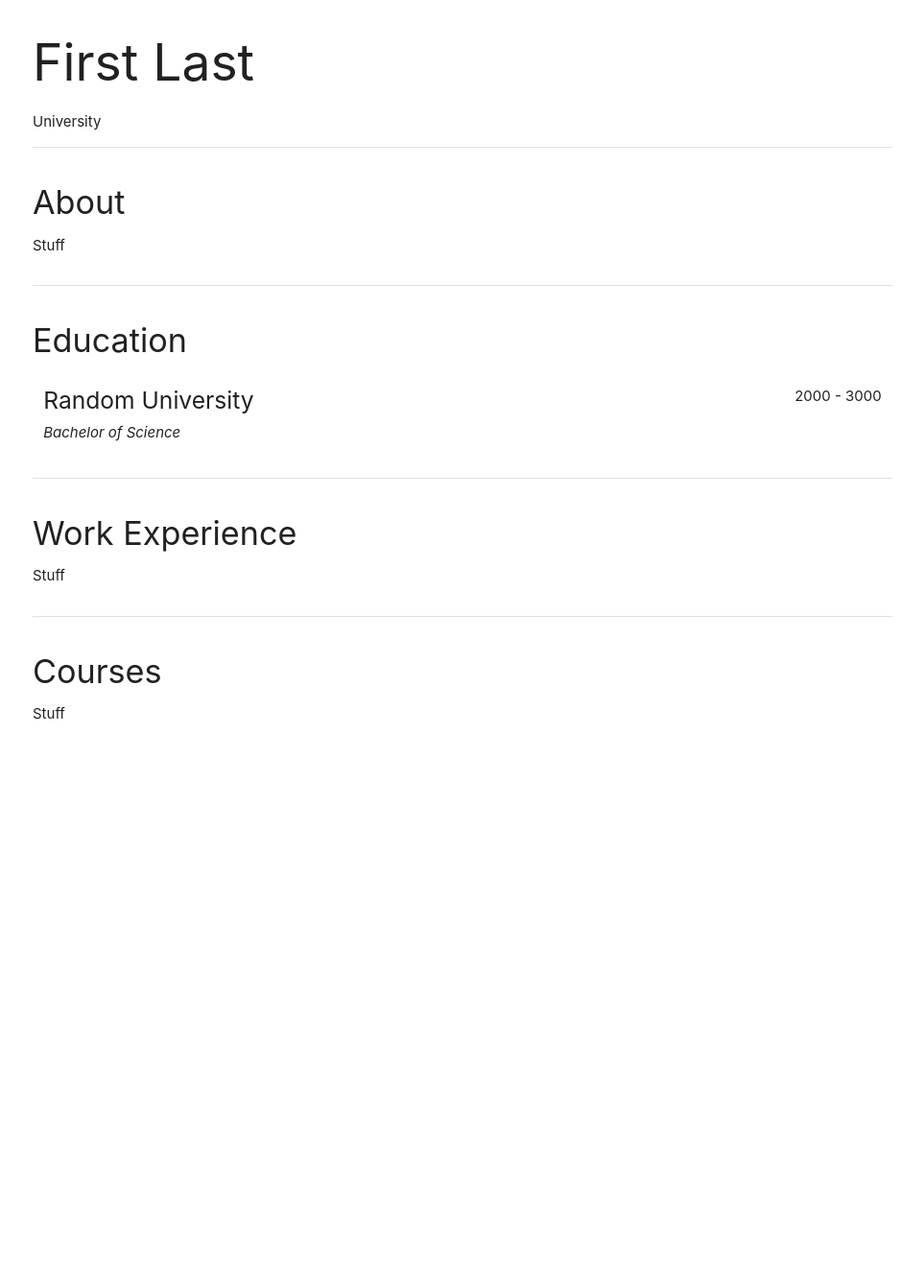
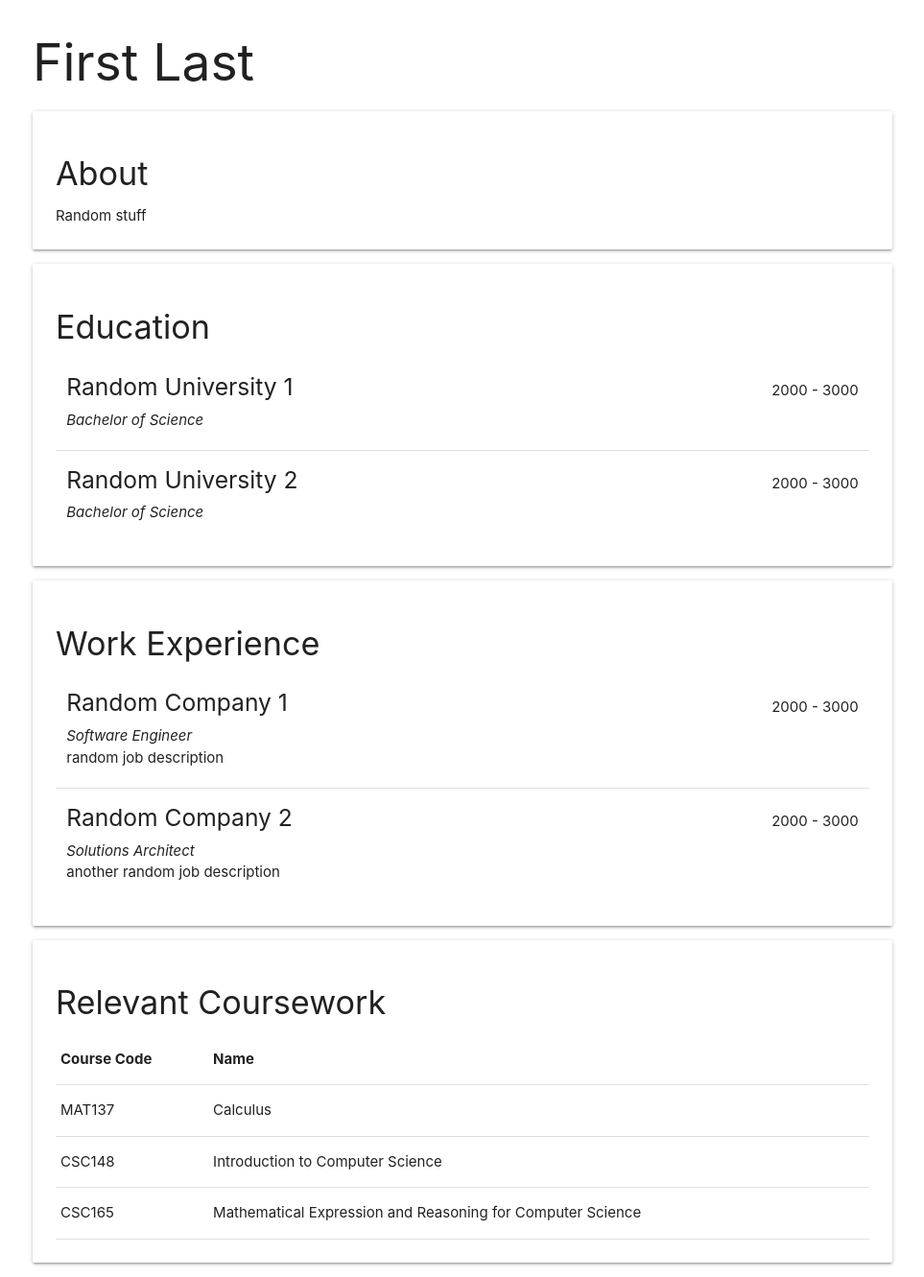
Before and after one commit to finaud/research-positions, a Flask app: template templates/student/profile.html in a window 1280 px wide. Shown: the whole page at 96% size, without its empty margins (158-1121 px from the left). Before the commit the page ends 750 px from the top, so only its background shows below. Run offline with Flask 2, Linux system fonts and the light colour scheme; the template is opened without the code that fills it, so the values that code supplies are empty; some libraries are stand-ins or nearby versions.

Commit message:
improved student profile page

```diff
--- a/templates/student/profile.html
+++ b/templates/student/profile.html
@@ -3,38 +3,105 @@
 {% block content %}
 <div class="container">
   <h2>First Last</h2>
-  <p>University</p>
 
-  <div class="divider"></div>
-  <div class="section">
+  <div class="card">
+    <div class="card-content">
       <h4>About</h4>
-    <p>Stuff</p>
+      <p>Random stuff</p>
+    </div>
   </div>
 
-  <div class="divider"></div>
-  <div class="section">
+  <div class="card">
+    <div class="card-content">
       <h4>Education</h4>
       <div>
         <div class="row">
           <div class="col s6">
-          <h5>Random University</h5>
+            <h5>Random University 1</h5>
             <em>Bachelor of Science</em>
           </div>
-        <div class="col s6 right-align"><p>2000 - 3000</p></div>
+          <div class="col s6 right-align">
+            <br />
+            <p>2000 - 3000</p>
+          </div>
+        </div>
+      </div>
+      <div class="divider"></div>
+      <div>
+        <div class="row">
+          <div class="col s6">
+            <h5>Random University 2</h5>
+            <em>Bachelor of Science</em>
+          </div>
+          <div class="col s6 right-align">
+            <br />
+            <p>2000 - 3000</p>
+          </div>
+        </div>
       </div>
     </div>
   </div>
 
+  <div class="card">
+    <div class="card-content">
+      <h4>Work Experience</h4>
+      <div>
+        <div class="row">
+          <div class="col s6">
+            <h5>Random Company 1</h5>
+            <em>Software Engineer</em>
+            <p>random job description</p>
+          </div>
+          <div class="col s6 right-align">
+            <br />
+            <p>2000 - 3000</p>
+          </div>
+        </div>
+      </div>
       <div class="divider"></div>
-  <div class="section">
-    <h4>Work Experience</h4>
-    <p>Stuff</p>
+      <div>
+        <div class="row">
+          <div class="col s6">
+            <h5>Random Company 2</h5>
+            <em>Solutions Architect</em>
+            <p>another random job description</p>
+          </div>
+          <div class="col s6 right-align">
+            <br />
+            <p>2000 - 3000</p>
+          </div>
+        </div>
+      </div>
+    </div>
   </div>
 
-  <div class="divider"></div>
-  <div class="section">
-    <h4>Courses</h4>
-    <p>Stuff</p>
+  <div class="card">
+    <div class="card-content">
+      <h4>Relevant Coursework</h4>
+      <table>
+        <thead>
+          <tr>
+              <th>Course Code</th>
+              <th>Name</th>
+          </tr>
+        </thead>
+
+        <tbody>
+          <tr>
+            <td>MAT137</td>
+            <td>Calculus</td>
+          </tr>
+          <tr>
+            <td>CSC148</td>
+            <td>Introduction to Computer Science</td>
+          </tr>
+          <tr>
+            <td>CSC165</td>
+            <td>Mathematical Expression and Reasoning for Computer Science</td>
+          </tr>
+        </tbody>
+      </table>
+    </div>
   </div>
 </div>
 {% endblock %}
```
Lines whose indentation alone changed are shown as unchanged.
